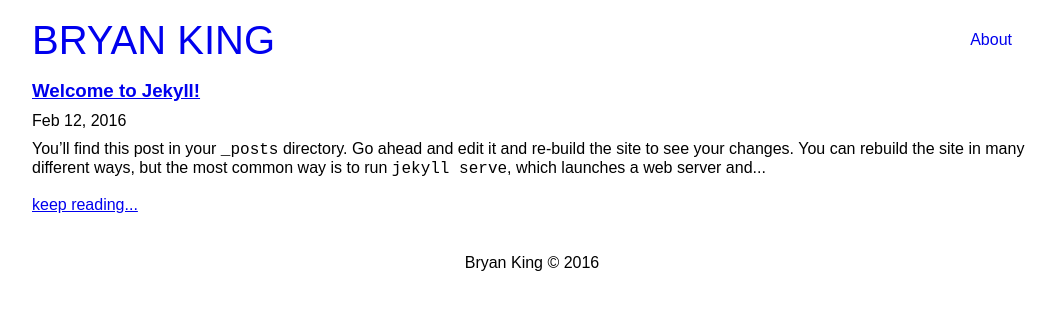
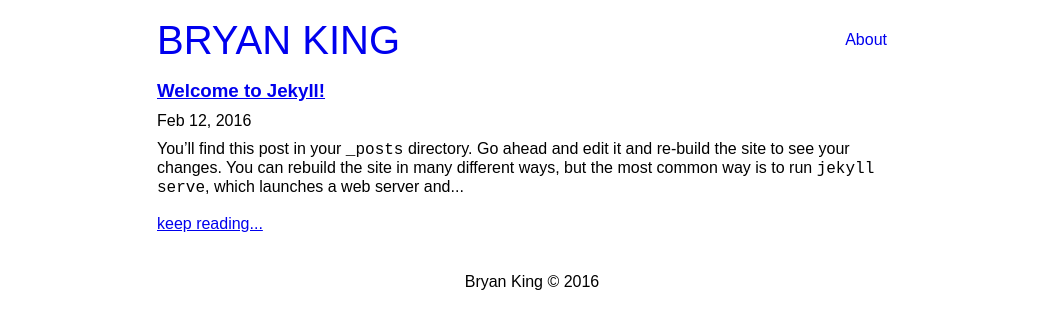
Before and after one commit to boldlybryan/kingbryan.me, a Jekyll site: the page built from index.html, in a window 1280 px wide. Shown: the top 329 px of the page, without its empty margins (108-1163 px from the left). Built offline with Jekyll 4.4.1, drawn with Linux system fonts in a browser that asks for light colours.

Commit message:
Adding some side margins on the wrapper for small screens.

```diff
--- a/_sass/_grid.scss
+++ b/_sass/_grid.scss
@@ -109,7 +109,7 @@
   }
 
   .wrapper {
-    margin: 0 5%;
+    margin: 0 4%;
   }
 
 }
@@ -121,11 +121,3 @@
   }
 
 }
-
-@media all and (min-width: $large){
-
-  .wrapper {
-    max-width: $large-wrapper;
-  }
-
-}
```
